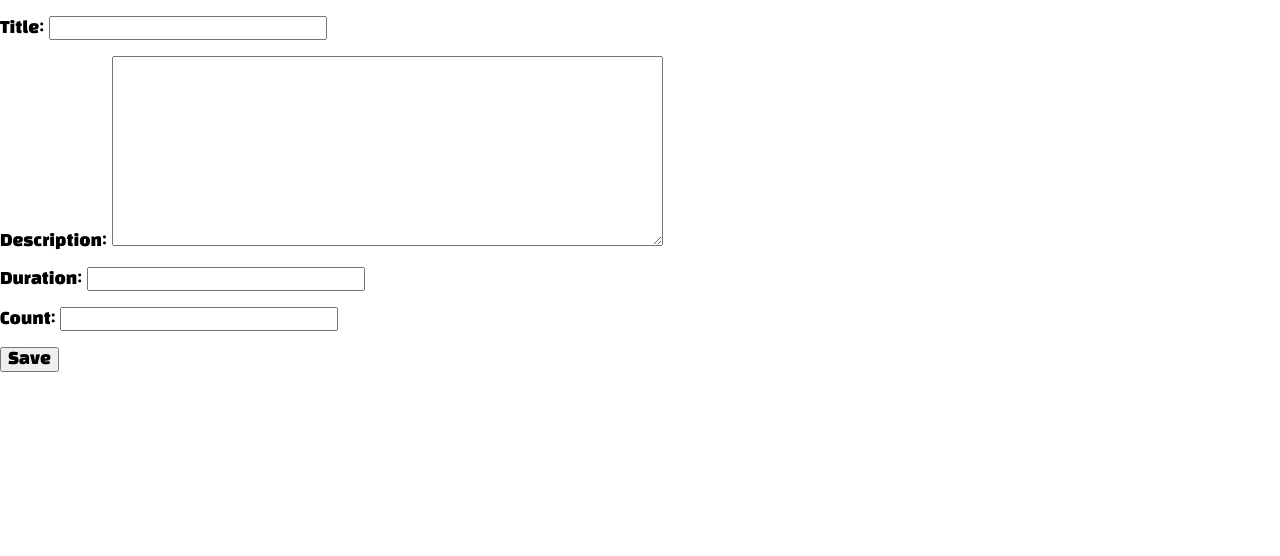
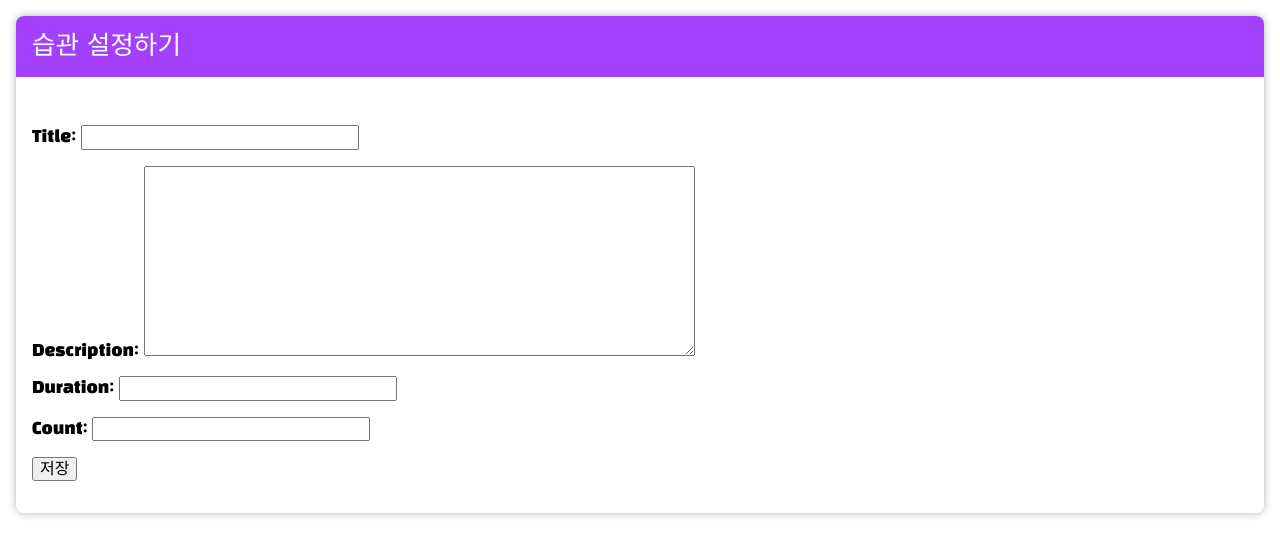
Before and after one commit to gihyeonsung/meildjango, a Django app: page /create/ in a window 1280 px wide. Shown: the top 556 px of the page. Run offline with Django 3.2, Linux system fonts and the light colour scheme.

Commit message:
feat: update form htmls

```diff
--- a/habit/templates/habit/habit_form.html
+++ b/habit/templates/habit/habit_form.html
@@ -4,10 +4,17 @@
 
 {% block content %}
 
-<form method="post">
-  {% csrf_token %}
-  {{ form.as_p }}
-<input type="submit" value="Save">
-</form>
+<div class="card-container">
+  <div class="card">
+    <div class="card-title">습관 설정하기</div>
+    <div class="card-contents">
+      <form method="post">
+        {% csrf_token %}
+        {{ form.as_p }}
+        <input type="submit" value="저장">
+      </form>
+    </div>
+  </div>
+</div>
 
 {% endblock %}
```
Also changed, not shown: habit/templates/habit/log_form.html (+12 -5 lines).
